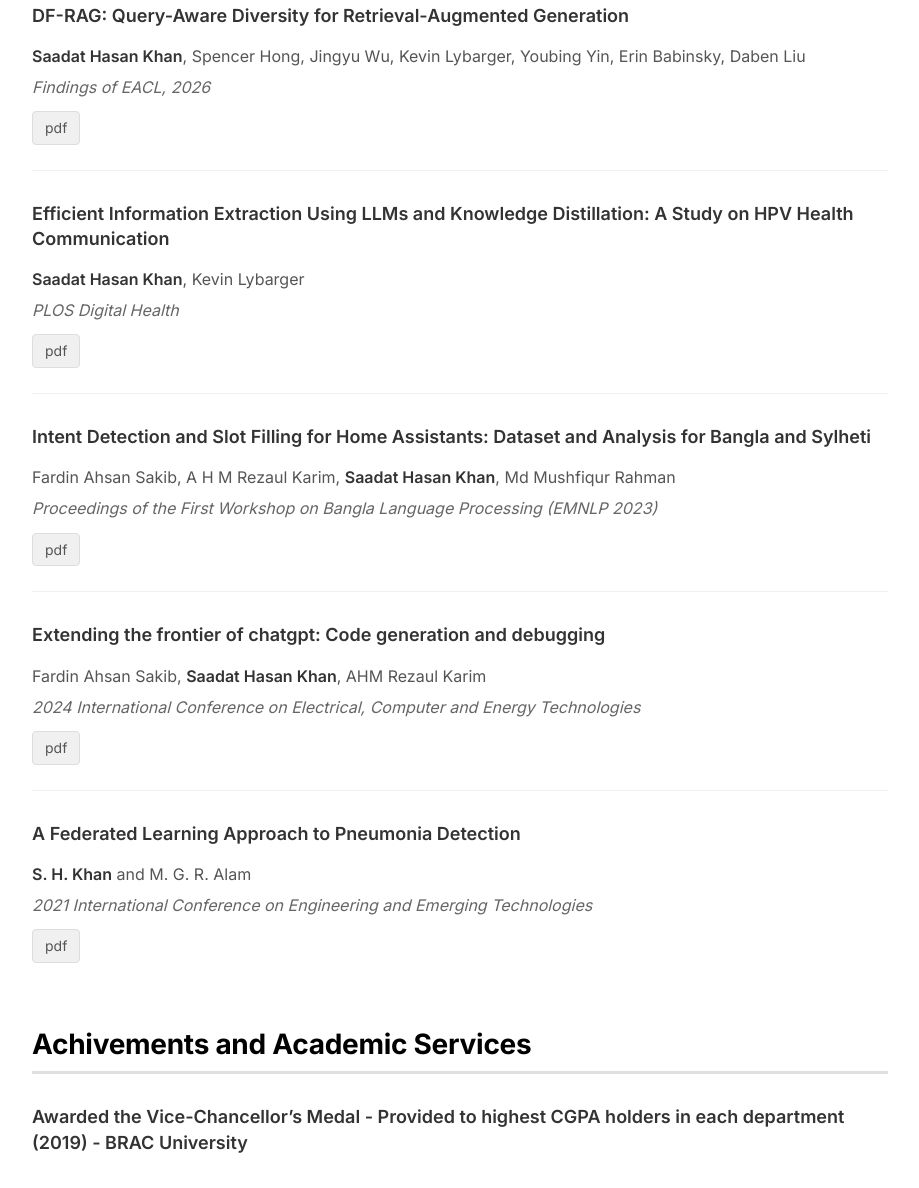
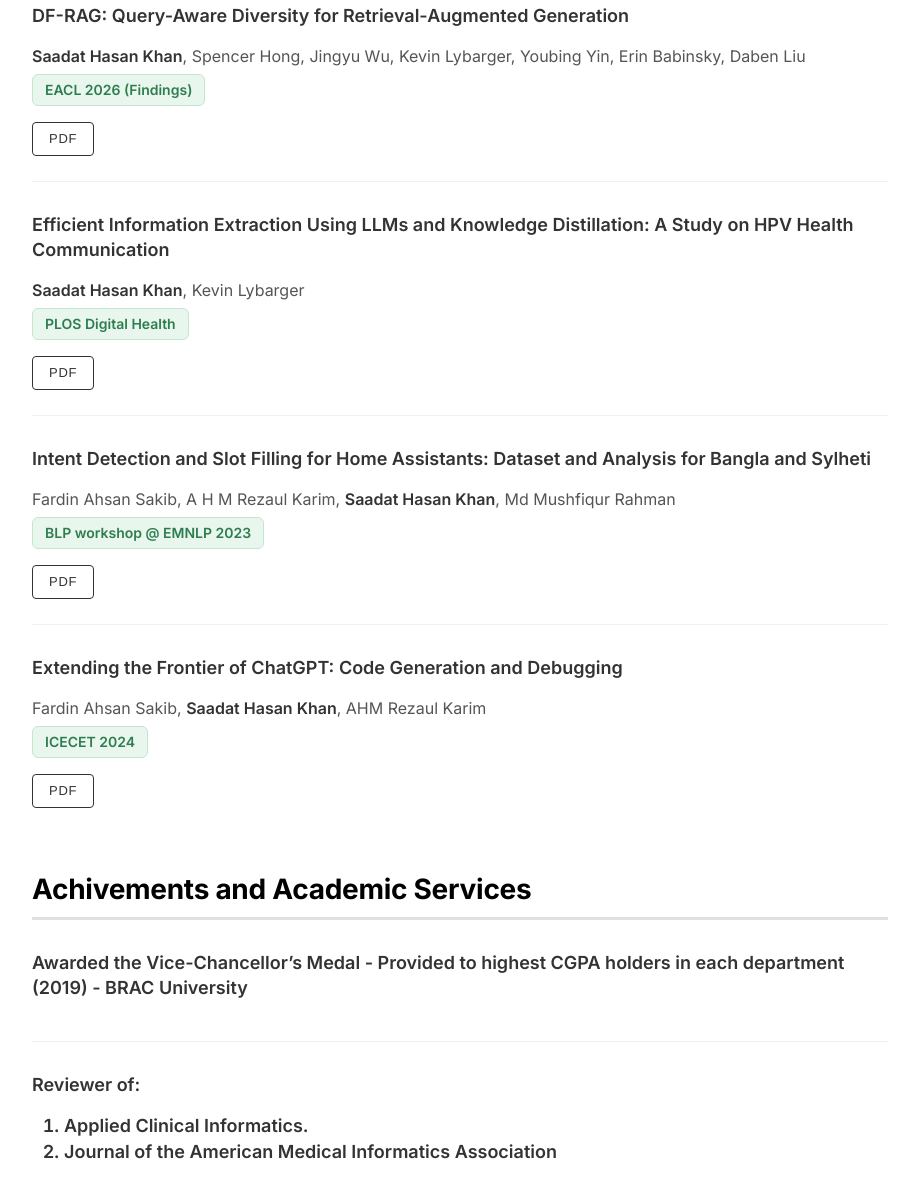
Before and after one commit to SaadatKhan/SaadatKhan.github.io, a plain HTML site: page index.html in a window 1280 px wide. Shown: the part 1412-2600 px from the top of the page, without its empty margins (180-1099 px from the left). Drawn offline with nearby package versions, Linux system fonts and the light colour scheme.

Commit message:
bunch a changes

```diff
--- a/homestyle.css
+++ b/homestyle.css
@@ -291,9 +291,15 @@
 }
 
 .pub-venue {
-    font-size: 16px;
-    font-style: italic;
-    color: #666;
+    display: inline-block;
+    font-size: 14px;
+    font-weight: 600;
+    font-style: normal;
+    color: #2e7d4f;
+    background-color: #e8f6ee;
+    border: 1px solid #c3e6d1;
+    padding: 3px 12px;
+    border-radius: 6px;
     margin-bottom: 6px;
 }
 
@@ -312,19 +318,23 @@
 
 .pub-link-btn {
     display: inline-block;
-    padding: 4px 12px;
-    background-color: #f0f0f0;
-    color: #555;
-    font-size: 14px;
+    padding: 5px 16px;
+    background-color: #fff;
+    color: #333;
+    font-family: 'Helvetica Neue', Helvetica, Arial, sans-serif;
+    font-size: 13px;
+    font-weight: 400;
+    text-transform: uppercase;
+    letter-spacing: 0.06em;
     border-radius: 4px;
-    border: 1px solid #ddd;
+    border: 1px solid #333;
     transition: all 0.2s ease;
 }
 
 .pub-link-btn:hover {
-    background-color: #4A90E2;
+    background-color: #333;
     color: #fff;
-    border-color: #4A90E2;
+    border-color: #333;
     text-decoration: none;
 }
 
@@ -666,19 +676,21 @@
 }
 
 body.dark-mode .pub-venue {
-    color: #999;
+    color: #8fd6ab;
+    background-color: #16291f;
+    border-color: #2f5a41;
 }
 
 body.dark-mode .pub-link-btn {
-    background-color: #2a2a2a;
-    color: #bbb;
-    border-color: #444;
+    background-color: transparent;
+    color: #ddd;
+    border-color: #ddd;
 }
 
 body.dark-mode .pub-link-btn:hover {
-    background-color: #4A90E2;
-    color: #fff;
-    border-color: #4A90E2;
+    background-color: #ddd;
+    color: #121212;
+    border-color: #ddd;
 }
 
 body.dark-mode .site-footer {
--- a/index.html
+++ b/index.html
@@ -94,7 +94,7 @@
                 <div class="news-item-row">
                     <div class="news-date">January, 2026</div>
                     <div class="news-content">
-                        Our paper titled <strong>DF-RAG: Query-Aware Diversity for Retrieval-Augmented Generation</strong>  is accepted to the Findings of EACL!
+                        Our paper titled <strong>DF-RAG: Query-Aware Diversity for Retrieval-Augmented Generation</strong>  is accepted to the EACL Findings!
                     </div>
                 </div>
                 <div class="news-item-row">
@@ -125,11 +125,11 @@
                     <strong>Saadat Hasan Khan</strong>, Spencer Hong, Jingyu Wu, Kevin Lybarger, Youbing Yin, Erin Babinsky, Daben Liu
                 </div>
                 <div class="pub-venue">
-                    Findings of EACL, 2026
+                    EACL 2026 (Findings)
                 </div>
 
                 <div class="pub-links">
-                    <a href="https://arxiv.org/pdf/2601.17212" target="_blank" rel="noopener" class="pub-link-btn">pdf</a>
+                    <a href="https://aclanthology.org/2026.findings-eacl.150.pdf" target="_blank" rel="noopener" class="pub-link-btn">pdf</a>
                 </div>
             </div>
             <div class="publication">
@@ -157,7 +157,7 @@
                     Fardin Ahsan Sakib, A H M Rezaul Karim, <strong>Saadat Hasan Khan</strong>, Md Mushfiqur Rahman
                 </div>
                 <div class="pub-venue">
-                    Proceedings of the First Workshop on Bangla Language Processing (EMNLP 2023)
+                  BLP workshop @ EMNLP 2023
                 </div>
 
                 <div class="pub-links">
@@ -167,13 +167,14 @@
 
             <div class="publication">
                 <div class="pub-title">
-                    <p>Extending the frontier of chatgpt: Code generation and debugging</p>
+                    <p>Extending the Frontier of ChatGPT: Code Generation and Debugging</p>
+
                 </div>
                 <div class="pub-authors">
                     Fardin Ahsan Sakib, <strong>Saadat Hasan Khan</strong>, AHM Rezaul Karim
                 </div>
                 <div class="pub-venue">
-                    2024 International Conference on Electrical, Computer and Energy Technologies
+                     ICECET 2024
                 </div>
 
                 <div class="pub-links">
@@ -181,20 +182,7 @@
                 </div>
             </div>
 
-            <div class="publication">
-                <div class="pub-title">
-                    <p>A Federated Learning Approach to Pneumonia Detection</p>
-                </div>
-                <div class="pub-authors">
-                    <strong>S. H. Khan</strong> and M. G. R. Alam
-                </div>
-                <div class="pub-venue">
-                    2021 International Conference on Engineering and Emerging Technologies
-                </div>
-                <div class="pub-links">
-                    <a href="https://ieeexplore.ieee.org/abstract/document/9659591" target="_blank" rel="noopener" class="pub-link-btn">pdf</a>
-                </div>
-            </div>
+
         </section>
 
 
```
